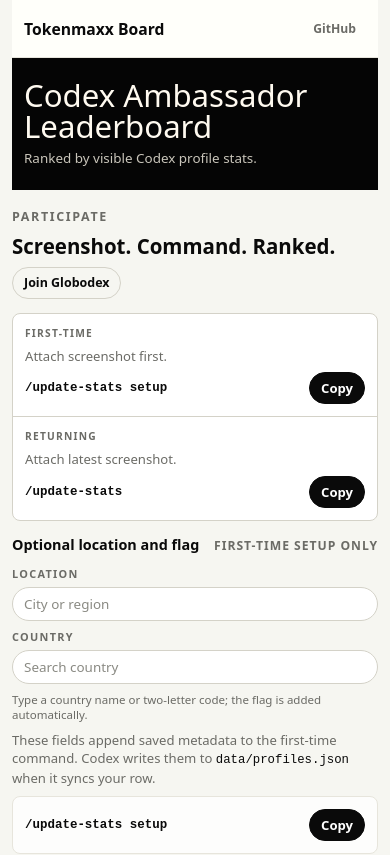
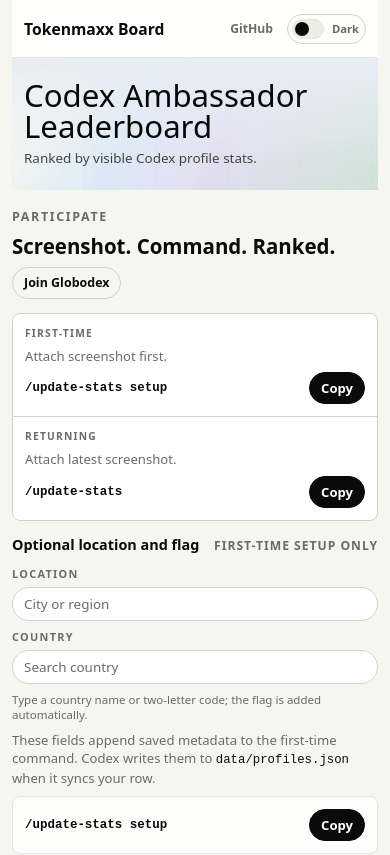
Before and after one commit to globodex/tokenmaxx-board, a website: page index.html in a window 390 px wide. Shown: the top 855 px of the page. Drawn offline with Linux system fonts and the light colour scheme.

Commit message:
Add gradient hero and dark mode toggle

```diff
--- a/app.js
+++ b/app.js
@@ -38,6 +38,8 @@ const directorySection = document.querySelector("#ambassadors");
 const directoryToggle = document.querySelector("#directoryToggle");
 const directoryToggleLabel = document.querySelector("#directoryToggleLabel");
 const directoryBody = document.querySelector("#directoryBody");
+const themeToggle = document.querySelector("[data-theme-toggle]");
+const themeLabel = themeToggle?.querySelector(".theme-label");
 
 async function loadProfiles() {
   sourceProfiles = await loadSourceProfiles();
@@ -339,6 +341,21 @@ function setDirectoryExpanded(expanded) {
   if (icon) icon.textContent = expanded ? "-" : "+";
 }
 
+function applyTheme(theme) {
+  const nextTheme = theme === "dark" ? "dark" : "light";
+  document.documentElement.dataset.theme = nextTheme;
+  if (themeToggle) themeToggle.setAttribute("aria-pressed", String(nextTheme === "dark"));
+  if (themeLabel) themeLabel.textContent = nextTheme === "dark" ? "Light" : "Dark";
+}
+
+function saveTheme(theme) {
+  try {
+    localStorage.setItem("tokenmaxx-theme", theme);
+  } catch {
+    // Ignore storage failures; the toggle still works for the current page.
+  }
+}
+
 function profileId(name) {
   return name.trim().toLowerCase().replace(/[^a-z0-9]+/g, "-").replace(/^-|-$/g, "");
 }
@@ -386,6 +403,7 @@ function updateSetupCommand() {
 }
 
 populateCountryOptions();
+applyTheme(document.documentElement.dataset.theme);
 locationInput?.addEventListener("input", updateSetupCommand);
 countryInput?.addEventListener("input", updateSetupCommand);
 ambassadorSearch?.addEventListener("input", renderAmbassadors);
@@ -393,6 +411,11 @@ directoryToggle?.addEventListener("click", () => {
   setDirectoryExpanded(directoryToggle.getAttribute("aria-expanded") !== "true");
 });
 setDirectoryExpanded(false);
+themeToggle?.addEventListener("click", () => {
+  const nextTheme = document.documentElement.dataset.theme === "dark" ? "light" : "dark";
+  applyTheme(nextTheme);
+  saveTheme(nextTheme);
+});
 
 sortButtons.forEach((button) => {
   button.addEventListener("click", () => {
--- a/index.html
+++ b/index.html
@@ -4,7 +4,15 @@
     <meta charset="utf-8">
     <meta name="viewport" content="width=device-width, initial-scale=1">
     <title>Tokenmaxx Board</title>
-    <link rel="stylesheet" href="./styles.css?v=directory-collapse">
+    <script>
+      try {
+        const theme = localStorage.getItem("tokenmaxx-theme");
+        document.documentElement.dataset.theme = theme === "dark" ? "dark" : "light";
+      } catch {
+        document.documentElement.dataset.theme = "light";
+      }
+    </script>
+    <link rel="stylesheet" href="./styles.css?v=hero-theme-toggle-directory-collapse">
   </head>
   <body>
     <main class="page-shell">
@@ -15,9 +23,14 @@
           <a href="#leaderboard"><span class="label-full">Leaderboard</span><span class="label-short">Board</span></a>
           <a href="https://github.com/globodex"><span class="label-full">Globodex</span><span class="label-short">GitHub</span></a>
         </nav>
+        <button class="theme-toggle" type="button" data-theme-toggle aria-pressed="false">
+          <span class="theme-switch" aria-hidden="true"><span></span></span>
+          <span class="theme-label">Dark</span>
+        </button>
       </header>
 
       <section class="landing-hero" id="top" aria-label="Join Tokenmaxx Board">
+        <div class="hero-ambient" aria-hidden="true"></div>
         <div class="hero-copy">
           <h1><span>Codex Ambassador</span> <span>Leaderboard</span></h1>
           <p class="hero-lede">
@@ -156,6 +169,6 @@
       </footer>
     </main>
 
-    <script src="./app.js?v=directory-collapse" type="module"></script>
+    <script src="./app.js?v=hero-theme-toggle-directory-collapse" type="module"></script>
   </body>
 </html>
--- a/styles.css
+++ b/styles.css
@@ -13,6 +13,15 @@
   --dark: #050505;
   --dark-soft: #181815;
   --shadow: 0 22px 70px rgba(24, 24, 20, 0.1);
+  --header-bg: color-mix(in srgb, var(--panel) 92%, transparent);
+  --hero-base: #e7edf4;
+  --hero-ink: #080807;
+  --hero-muted: #3f4742;
+  --hero-grid: rgba(8, 8, 7, 0.08);
+  --hero-gradient:
+    linear-gradient(118deg, rgba(255, 252, 237, 0.98) 0%, rgba(218, 232, 246, 0.94) 34%, rgba(225, 218, 241, 0.78) 58%, rgba(202, 223, 210, 0.86) 100%),
+    linear-gradient(180deg, rgba(255, 255, 251, 0.4), rgba(255, 255, 251, 0));
+  --top-row-bg: color-mix(in srgb, #fff8e4 72%, var(--panel));
   --blue-1: #eef4fb;
   --blue-2: #d9e8f8;
   --blue-3: #bed5f0;
@@ -20,6 +29,30 @@
   --blue-5: #4b8ece;
   --blue-6: #0872ce;
   --gold: #f4bd4d;
+}
+
+html[data-theme="dark"] {
+  color-scheme: dark;
+  --bg: #0f100e;
+  --panel: #171816;
+  --ink: #f7f4eb;
+  --muted: #aaa69b;
+  --soft: #2a2b26;
+  --line: #393a33;
+  --wash: #1e1f1b;
+  --ink-soft: #d9d4c8;
+  --accent: #fffaf0;
+  --accent-soft: #24251f;
+  --shadow: 0 24px 80px rgba(0, 0, 0, 0.34);
+  --header-bg: color-mix(in srgb, var(--panel) 88%, transparent);
+  --hero-base: #050607;
+  --hero-ink: #fffaf0;
+  --hero-muted: #d5cfc2;
+  --hero-grid: rgba(255, 250, 240, 0.08);
+  --hero-gradient:
+    linear-gradient(116deg, rgba(19, 29, 36, 0.92) 0%, rgba(37, 49, 64, 0.9) 35%, rgba(61, 54, 72, 0.74) 60%, rgba(40, 56, 47, 0.86) 100%),
+    linear-gradient(180deg, rgba(255, 250, 240, 0.08), rgba(255, 250, 240, 0));
+  --top-row-bg: color-mix(in srgb, #3a321f 52%, var(--panel));
 }
 
 * {
@@ -60,15 +93,15 @@ button {
   top: 0;
   z-index: 3;
   display: grid;
-  grid-template-columns: 1fr auto;
+  grid-template-columns: 1fr auto auto;
   align-items: center;
-  gap: 24px;
+  gap: 14px;
   width: 100vw;
   min-height: 58px;
   margin-left: calc(50% - 50vw);
   padding-inline: max(24px, calc((100vw - 1320px) / 2 + 24px));
   border-bottom: 1px solid var(--soft);
-  background: color-mix(in srgb, #fffffb 92%, transparent);
+  background: var(--header-bg);
   backdrop-filter: blur(18px);
 }
 
@@ -100,23 +133,110 @@ button {
   color: var(--ink);
 }
 
+.theme-toggle {
+  justify-self: end;
+  display: inline-flex;
+  align-items: center;
+  gap: 8px;
+  min-height: 34px;
+  border: 1px solid var(--line);
+  border-radius: 999px;
+  padding: 4px 10px 4px 5px;
+  background: color-mix(in srgb, var(--panel) 82%, var(--bg));
+  color: var(--muted);
+  font-size: 0.78rem;
+  font-weight: 620;
+}
+
+.theme-toggle:hover {
+  border-color: var(--ink);
+  color: var(--ink);
+}
+
+.theme-switch {
+  width: 38px;
+  height: 24px;
+  border: 1px solid var(--soft);
+  border-radius: 999px;
+  padding: 2px;
+  background: var(--wash);
+}
+
+.theme-switch span {
+  display: block;
+  width: 18px;
+  height: 18px;
+  border-radius: 50%;
+  background: var(--ink);
+  transition: transform 180ms ease;
+}
+
+html[data-theme="dark"] .theme-switch span {
+  transform: translateX(14px);
+}
+
 .label-short {
   display: none;
 }
 
 .landing-hero {
+  position: relative;
+  isolation: isolate;
   display: block;
   width: 100vw;
   margin: 0 0 0 calc(50% - 50vw);
   padding:
     clamp(28px, 3.4vw, 48px)
     max(24px, calc((100vw - 1320px) / 2 + 24px));
-  background: #050505;
-  color: #fffaf0;
+  background: var(--hero-base);
+  color: var(--hero-ink);
+  overflow: hidden;
   scroll-margin-top: 78px;
 }
 
+.hero-ambient {
+  position: absolute;
+  inset: 0;
+  z-index: -2;
+  background: var(--hero-gradient);
+  mask-image: linear-gradient(to bottom, transparent 0, black 108px, black 100%);
+  -webkit-mask-image: linear-gradient(to bottom, transparent 0, black 108px, black 100%);
+}
+
+.hero-ambient::before,
+.hero-ambient::after {
+  content: "";
+  position: absolute;
+  inset: 0;
+  pointer-events: none;
+}
+
+.hero-ambient::before {
+  background:
+    linear-gradient(90deg, transparent 0, var(--hero-grid) 1px, transparent 1px),
+    linear-gradient(180deg, transparent 0, var(--hero-grid) 1px, transparent 1px);
+  background-size: 72px 72px;
+  opacity: 0.42;
+}
+
+.hero-ambient::after {
+  background:
+    linear-gradient(100deg, transparent 0 18%, rgba(255, 255, 255, 0.28) 22%, transparent 28% 52%, rgba(8, 8, 7, 0.08) 58%, transparent 64%),
+    linear-gradient(180deg, rgba(255, 255, 251, 0.42), rgba(255, 255, 251, 0));
+  mix-blend-mode: soft-light;
+  opacity: 0.68;
+}
+
+html[data-theme="dark"] .hero-ambient::after {
+  background:
+    linear-gradient(100deg, transparent 0 18%, rgba(255, 250, 240, 0.14) 22%, transparent 28% 52%, rgba(255, 250, 240, 0.08) 58%, transparent 64%),
+    linear-gradient(180deg, rgba(255, 250, 240, 0.06), rgba(255, 250, 240, 0));
+  opacity: 0.78;
+}
+
 .hero-copy {
+  position: relative;
+  z-index: 1;
   display: grid;
   align-content: center;
   justify-items: start;
@@ -174,7 +294,7 @@ h1 span {
 .hero-lede {
   max-width: 480px;
   margin-bottom: 0;
-  color: #c9c5ba;
+  color: var(--hero-muted);
   font-size: clamp(1.02rem, 1.6vw, 1.18rem);
   line-height: 1.45;
 }
@@ -315,7 +435,7 @@ h1 span {
 }
 
 .setup-helper input::placeholder {
-  color: #8a8a83;
+  color: var(--muted);
 }
 
 .setup-helper input:focus {
@@ -694,7 +814,7 @@ td:last-child {
 }
 
 th {
-  color: #77736c;
+  color: var(--muted);
   font-size: 0.72rem;
   font-weight: 680;
   letter-spacing: 0.08em;
@@ -724,7 +844,7 @@ tbody td:last-child {
 
 tbody tr:first-child td {
   border-color: color-mix(in srgb, var(--gold) 52%, var(--soft));
-  background: color-mix(in srgb, #fff8e4 72%, var(--panel));
+  background: var(--top-row-bg);
 }
 
 tbody tr:hover td {
@@ -816,7 +936,7 @@ tbody tr:nth-child(3) .rank {
 }
 
 .person .location {
-  color: #4f514b;
+  color: color-mix(in srgb, var(--muted) 84%, var(--ink));
   font-size: 0.78rem;
 }
 
@@ -984,6 +1104,7 @@ button:focus-visible {
     width: 100%;
     min-height: 58px;
     gap: 14px;
+    grid-template-columns: 1fr auto auto;
     margin-left: 0;
     margin-right: 0;
     padding-inline: 12px;
@@ -998,7 +1119,6 @@ button:focus-visible {
 
   .top-links {
     gap: 10px;
-    margin-right: 10px;
   }
 
   .top-links a:not(:last-child) {
@@ -1007,6 +1127,26 @@ button:focus-visible {
 
   .top-links a {
     font-size: 0.76rem;
+  }
+
+  .theme-toggle {
+    min-height: 30px;
+    padding: 3px 6px 3px 4px;
+    font-size: 0.7rem;
+  }
+
+  .theme-switch {
+    width: 32px;
+    height: 20px;
+  }
+
+  .theme-switch span {
+    width: 14px;
+    height: 14px;
+  }
+
+  html[data-theme="dark"] .theme-switch span {
+    transform: translateX(12px);
   }
 
   .label-full {
@@ -1218,7 +1358,7 @@ button:focus-visible {
 
   #leaderboardRows .leaderboard-row:first-child {
     border-color: color-mix(in srgb, var(--gold) 52%, var(--soft));
-    background: color-mix(in srgb, #fff8e4 72%, var(--panel));
+    background: var(--top-row-bg);
   }
 
   .empty-row td {
```
